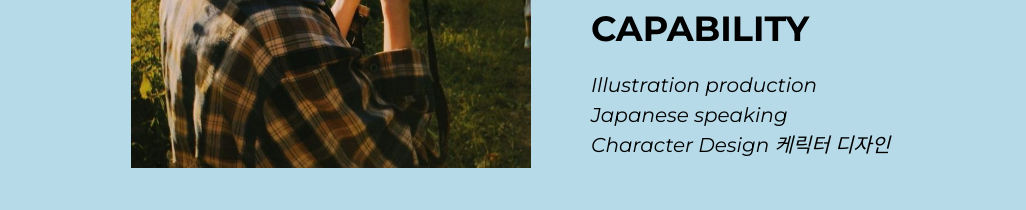
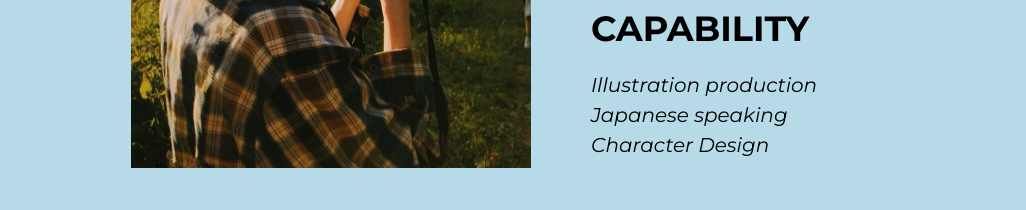
Before and after one commit to gimnunnu/Gimnunu, a plain HTML site: page info.html in a window 1280 px wide. Shown: the part 505-715 px from the top of the page, without its empty margins (127-1153 px from the left). Drawn offline with Linux system fonts and the light colour scheme.

Commit message:
Update info.html

```diff
--- a/info.html
+++ b/info.html
@@ -36,8 +36,7 @@
 
                     <h2>CAPABILITY</h2>
                     <p id="capability"> Illustration production<br>Japanese speaking<br>
-                        Character Design
-케릭터 디자인</p>
+                        Character Design</p>
                 </p>
             </div>
         </div>
```
